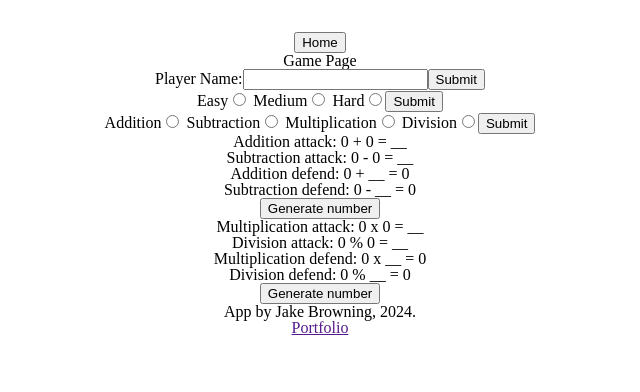
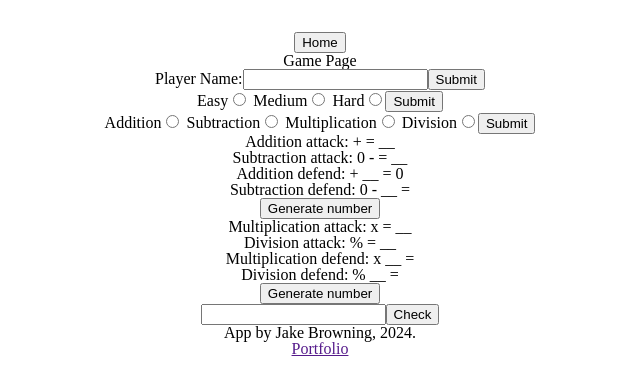
Before and after one commit to JakeBrowning90/math-game-1, a React (Vite) app: page / in a window 1280 px wide. Both pictures are taken after a click on the button "Start Game". Shown: the top 392 px of the page, without its empty margins (320-960 px from the left). Built offline with nearby package versions, Linux system fonts and the light colour scheme.

Commit message:
Add basic function to check input against generated sum

```diff
--- a/src/components/GamePage.jsx
+++ b/src/components/GamePage.jsx
@@ -2,11 +2,12 @@ import { useState } from "react";
 
 function GamePage({ navToHome }) {
   const [sum, setSum] = useState(0);
-  const [addend1, setAddend1] = useState(0);
-  const [addend2, setAddend2] = useState(0);
-  const [product, setProduct] = useState(0);
-  const [factor1, setFactor1] = useState(0);
-  const [factor2, setFactor2] = useState(0);
+  const [addend1, setAddend1] = useState('');
+  const [addend2, setAddend2] = useState('');
+  const [product, setProduct] = useState('');
+  const [factor1, setFactor1] = useState('');
+  const [factor2, setFactor2] = useState('');
+  const [answer, setAnswer] = useState('');
 
   const generateAddSub = () => {
     const sum = Math.floor(Math.random() * 100);
@@ -24,6 +25,17 @@ function GamePage({ navToHome }) {
     setProduct(product);
     setFactor1(factor1);
     setFactor2(factor2);
+  };
+
+  const checkAnswer = (e) => {
+    e.preventDefault();
+    if (answer == sum) {
+      console.log("Correct!")
+    } else {
+      console.log("Try again!")
+    }
+    generateAddSub();
+    setAnswer('')
   };
 
   return (
@@ -121,6 +133,17 @@ function GamePage({ navToHome }) {
         </h1>
 
         <button onClick={generateMultDiv}>Generate number</button>
+
+        <form onSubmit={checkAnswer}>
+          <input
+            name="answer"
+            type="number"
+            id="answer"
+            value={answer}
+            onChange={e => setAnswer(Number(e.target.value))}
+          />
+          <button>Check</button>
+        </form>
       </div>
     </div>
   );
```
